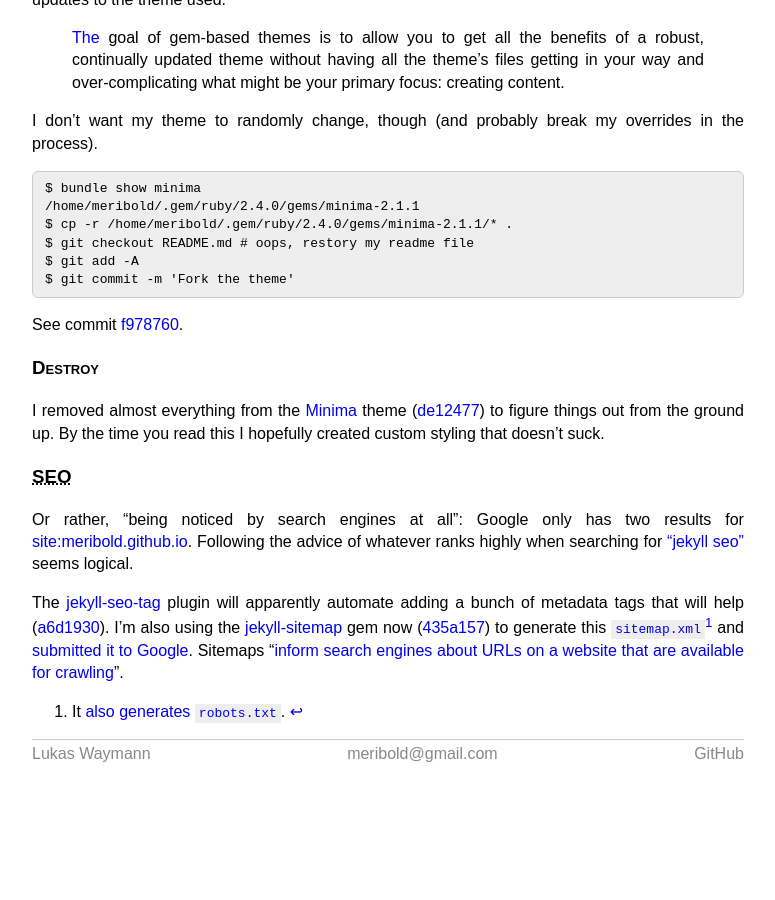
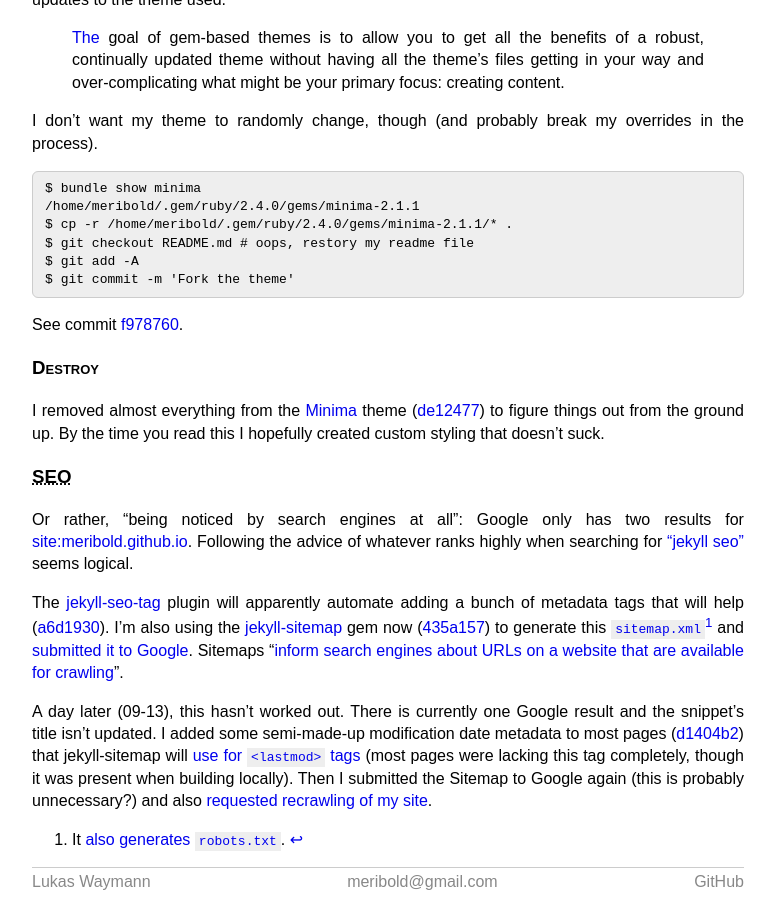
Before and after one commit to meribold/meribold.org, a Jekyll site: the page built from _posts/2017-09-02-meta.md, in a window 1280 px wide and 900 px high, scrolled down 2001 px. Shown: the whole window, without its empty margins (252-1027 px from the left). Built offline with Jekyll 4.4.1, drawn with Linux system fonts in a browser that asks for light colours; before the commit the page ends 2773 px from its top, so only the background shows below that.

Commit message:
Expand meta post

```diff
--- a/_posts/2017-09-02-meta.md
+++ b/_posts/2017-09-02-meta.md
@@ -134,6 +134,17 @@ to generate this [`sitemap.xml`][sitemap.xml][^robots] and [submitted it to Goog
 Sitemaps "[inform search engines about URLs on a website that are available for
 crawling][Sitemaps]".
 
+A day later (09-13), this hasn't worked out.  There is currently one Google result and the
+snippet's title isn't updated.  I added some semi-made-up modification date metadata to
+most pages ([d1404b2][]) that jekyll-sitemap will [use for `<lastmod>` tags][09-13.1]
+(most pages were lacking this tag completely, though it was present when building
+locally).  Then I submitted the Sitemap to Google again (this is probably unnecessary?)
+and also [requested recrawling of my site][09-13.2].
+
+[d1404b2]: https://github.com/meribold/meribold.github.io/commit/d1404b247678201d811917662b17bbef74b61997
+[09-13.1]: https://github.com/jekyll/jekyll-sitemap#lastmod-tag
+[09-13.2]: https://support.google.com/webmasters/answer/6065812
+
 [^robots]: It [also generates][11] [`robots.txt`][robots.txt].
 
 [GitHub Pages]: https://pages.github.com
```
